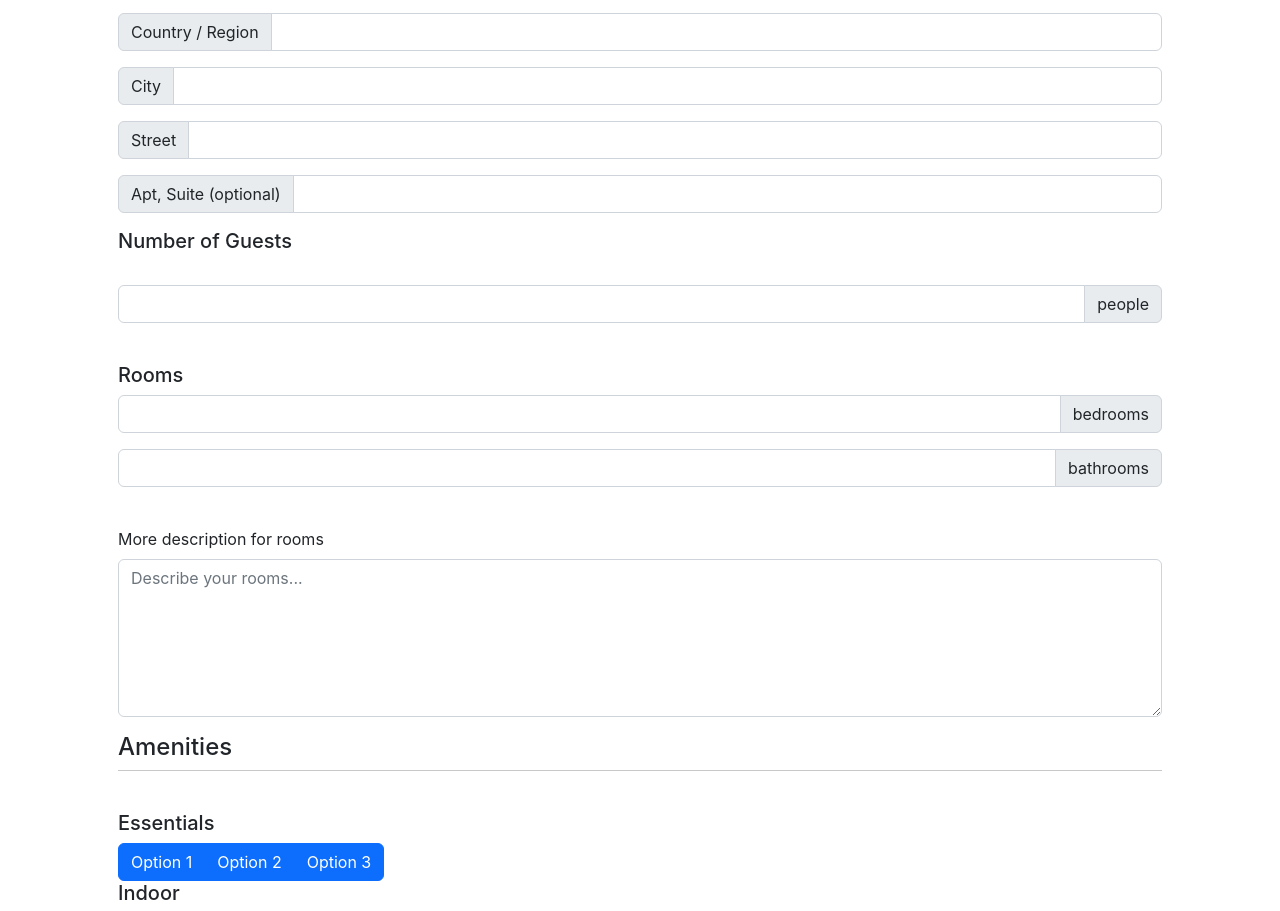
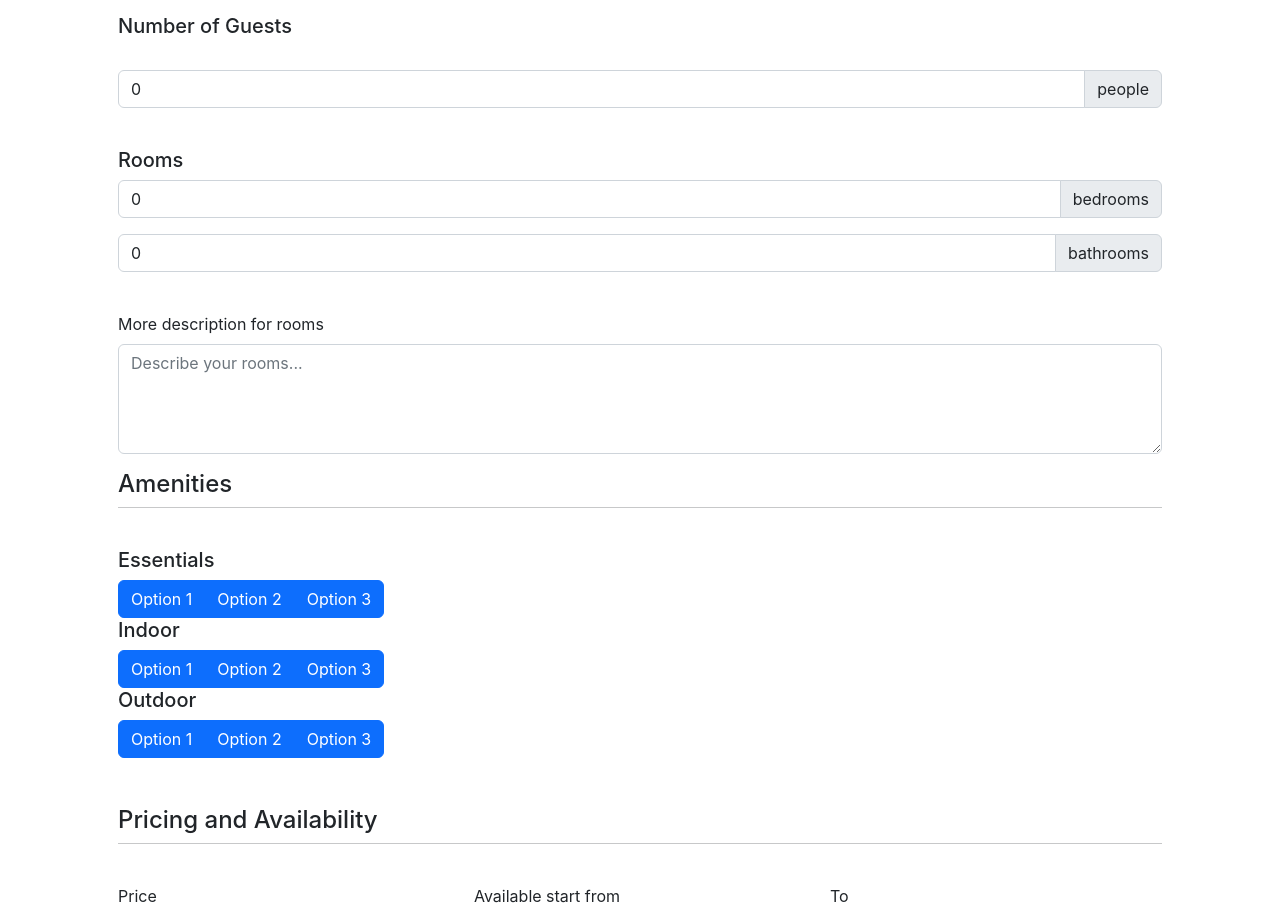
Before and after one commit to GJJJJJANE/CSC309-Project-Restify, a React (Create React App) app in the folder P3/frontend/: page / in a window 1280 px wide. Shown: the part 1343-2254 px from the top of the page. Built offline with nearby package versions, Linux system fonts and the light colour scheme; the HTML template or start-up script is replaced by a standard one.

Commit message:
add some const

```diff
--- a/P3/frontend/src/components/createProperty.js
+++ b/P3/frontend/src/components/createProperty.js
@@ -6,10 +6,45 @@ import { Form, Button, Container, Col, Row, ToggleButtonGroup, ToggleButton } fr
 
 
 const CreatePropertyForm = () => {
+    const [title, setTitle] = useState("");
+    const [description, setDescription] = useState("");
+    const [roomdes, setRoomdes] = useState("");
+    const [location, setLocation] = useState("");
+    const [numGuests, setNumGuests] = useState(0);
+    const [numBeds, setNumBeds] = useState(0);
+    const [numBaths, setNumBaths] = useState(0);
+    const [amenities, setAmenities] = useState("");
+    const [price, setPrice] = useState(0);
+    const [start, setStart] = useState("");
+    const [end, setEnd] = useState("");
 
-  return (
+
+    const handleSubmit = async (event) => {
+        event.preventDefault();
+        if (!title || !numGuests) {
+          alert("Please fill in all fields.");
+          return;
+        }
+        const propertyData = new FormData();
+        propertyData.append("title", title);
+        propertyData.append("num_guests", numGuests);
+        //formData.append("amenities", amenities);
+        //images.forEach((image) => formData.append("images", image));
+        try {
+          const response = await axios.post("", propertyData, {
+            headers: {
+              "Content-Type": "multipart/form-data",
+            },
+          });
+          console.log(response.data);
+        } catch (error) {
+          console.log(error);
+        }
+    };
+
+    return (
     <div class="container px-5">
-    <form>
+    <form onSubmit={handleSubmit}>
         <div class ="row">
             <div class="col-md-5 ms-5 mt-5">
                 <h1>   </h1>
@@ -31,7 +66,7 @@ const CreatePropertyForm = () => {
             </div>
 
             <div class="input-group-lg col-md-10 my-5">
-                <input type="text" class="form-control" id="title" aria-label="Sizing example input" aria-describedby="inputGroup-sizing-lg" placeholder="Enter your listing title..." />
+                <input type="text" class="form-control" id="title" aria-label="Sizing example input" aria-describedby="inputGroup-sizing-lg" placeholder="Enter your listing title..." value={title} onChange={(event) => setTitle(event.target.value)} />
             </div>
         </div>
 
@@ -39,7 +74,7 @@ const CreatePropertyForm = () => {
             <div class="justify-content-md-center">
                 <br/>
                 <br/>
-                  <h3>Listing Details</h3>
+                  <h4>Listing Details</h4>
                 <hr class="mt-2"/>
                   <h4>Photos</h4>
                   <br/>
@@ -78,7 +113,7 @@ const CreatePropertyForm = () => {
                   <h4>Description</h4>
                   <br/>
                   <div class="mb-3">
-                    <textarea class="form-control" id="description" rows="8" placeholder="Describe your property..."></textarea>
+                    <textarea class="form-control" id="description" rows="6" placeholder="Describe your property..." value={description} onChange={(event) => setDescription(event.target.value)} />
                   </div>
 
                   <h4>Basics</h4>
@@ -87,44 +122,32 @@ const CreatePropertyForm = () => {
                     <h5>Location</h5>
                     <br/>
                     <div class="input-group mb-3">
-                        <span class="input-group-text" id="country">Country / Region</span>
-                        <input type="text" class="form-control"/>
-                    </div>
-                    <div class="input-group mb-3">
-                        <span class="input-group-text" id="city">City</span>
-                        <input type="text" class="form-control"/>
-                    </div>
-                    <div class="input-group mb-3">
-                        <span class="input-group-text" id="street">Street</span>
-                        <input type="text" class="form-control"/>
-                    </div>
-                    <div class="input-group mb-3">
-                        <span class="input-group-text" id="apt">Apt, Suite (optional)</span>
-                        <input type="text" class="form-control"/>
+                        <span class="input-group-text" id="location">Enter your location</span>
+                        <input type="text" class="form-control" value={location} onChange={(event) => setLocation(event.target.value)} />
                     </div>
 
                     <h5>Number of Guests</h5>
                     <br/>
                     <div class="input-group mb-3">
-                        <input type="text" class="form-control"/>
+                        <input type="number" class="form-control" value={numGuests} onChange={(event) => setNumGuests(event.target.value)} />
                         <span class="input-group-text" id="people">people</span>
                     </div>
                     <br/>
                     <h5>Rooms</h5>
                     <div class="row">
                         <div class="input-group mb-3">
-                            <input type="text" class="form-control"/>
+                            <input type="text" class="form-control" value={numBeds} onChange={(event) => setNumBeds(event.target.value)} />
                             <span class="input-group-text" id="bed">bedrooms</span>
                         </div>
                         <div class="input-group mb-3">
-                            <input type="text" class="form-control"/>
+                            <input type="text" class="form-control" value={numBaths} onChange={(event) => setNumBaths(event.target.value)} />
                             <span class="input-group-text" id="bath">bathrooms</span>
                         </div>
                     </div>
                     <br/>
                     <div class="mb-3">
                         <label for="roomdescription" class="form-label">More description for rooms</label>
-                        <textarea class="form-control" id="rromdescription" rows="6" placeholder="Describe your rooms..."></textarea>
+                        <textarea class="form-control" id="rromdescription" rows="4" placeholder="Describe your rooms..." value={roomdes} onChange={(event) => setRoomdes(event.target.value)} />
                     </div>
 
                     <h4>Amenities</h4>
@@ -160,16 +183,16 @@ const CreatePropertyForm = () => {
                             <label for="price" class="form-label">Price   </label>
                             <div class="input-group">
                                 <span class="input-group-text">$</span>
-                                <input type="text" class="form-control" id="price"/>
+                                <input type="text" class="form-control" id="price" value={price} onChange={(event) => setPrice(event.target.value)} />
                             </div>
                         </div>
                         <div class="col-md-4">
-                            <label for="from" class="form-label">From</label>
-                            <input type="date" class="form-control" id="from"/>
+                            <label for="from" class="form-label">Available start from</label>
+                            <input type="date" class="form-control" id="from" value={start} onChange={(event) => setStart(event.target.value)} />
                         </div>
                         <div class="col-md-4">
                             <label for="to" class="form-label">To</label>
-                            <input type="date" class="form-control" id="to"/>
+                            <input type="date" class="form-control" id="to" value={end} onChange={(event) => setEnd(event.target.value)} />
                         </div>
                     </div>
                     <br/>
@@ -180,15 +203,11 @@ const CreatePropertyForm = () => {
                     <br/>
                     <h5>House rules</h5>
                     <div class="mb-3">
-                        <textarea class="form-control" id="description" rows="5"></textarea>
-                    </div>
-                    <h5>Safety & Property</h5>
-                    <div class="mb-3">
-                        <textarea class="form-control" id="description" rows="5"></textarea>
+                        <textarea class="form-control" id="description" rows="4"></textarea>
                     </div>
                     <h5>Cancellation policy</h5>
                     <div class="mb-3">
-                        <textarea class="form-control" id="description" rows="5"></textarea>
+                        <textarea class="form-control" id="description" rows="4"></textarea>
                     </div>
             </div>
         </div>
```
